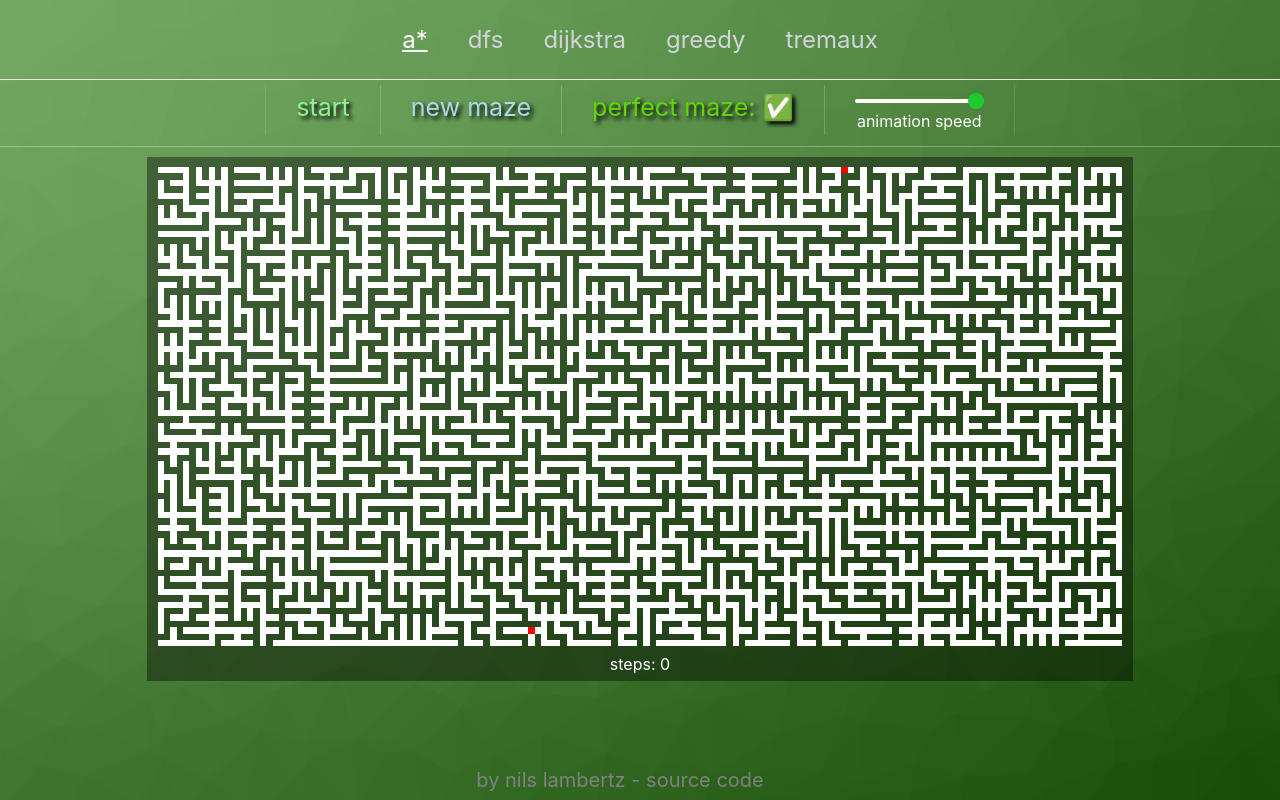
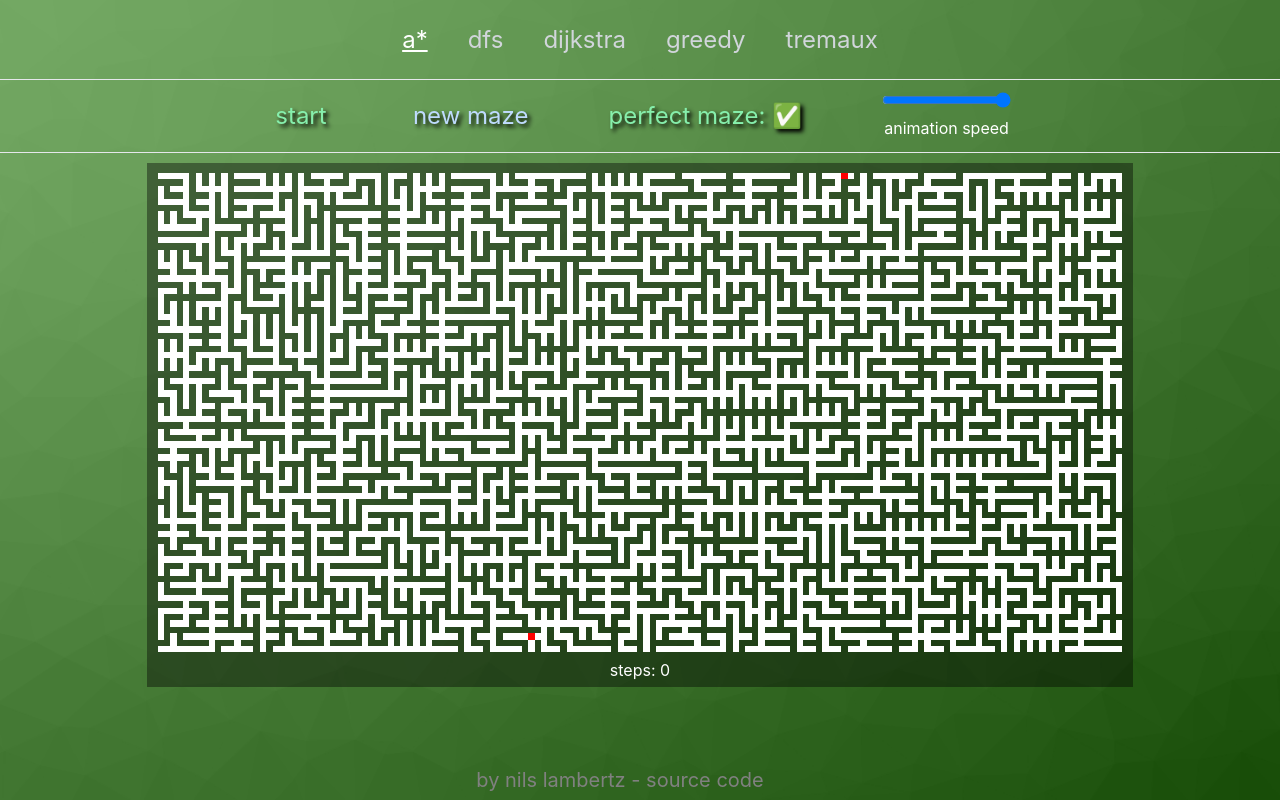
Before and after one commit to nilslambertz/pathfinding-algorithms, a React (Create React App) app: page / in a window 1280 px wide. Built offline with nearby package versions, Linux system fonts and the light colour scheme.

Commit message:
refactor SettingsBar to TypeScript and Tailwind

```diff
--- a/src/Components/Settings/SettingsBar.css
+++ /dev/null
@@ -1,131 +0,0 @@
-#settingsBar {
-    padding: 5px;
-    border-bottom: 1px solid rgba(255,255,255,0.3);
-    width: 100%;
-    user-select: none;
-    color: white;
-    text-align: center;
-}
-
-#settingsBar table {
-    height: 50px;
-    border-right: 1px solid rgba(255,255,255,0.1);
-    border-left: 1px solid rgba(255,255,255,0.1);
-    margin-left: -1px;
-    padding: 0 30px;
-    display: inline-block;
-    transition: opacity 0.3s;
-}
-
-#settingsBar table:first-child {
-    margin-left: 0;
-}
-
-#settingsBar table tbody {
-    padding: 0;
-    margin: 0;
-    transition: opacity 0.3s;
-}
-
-#settingsBar table tbody tr:only-child {
-    height: 46px;
-}
-
-.settingsButton {
-    text-shadow: 3px 3px 4px black;
-    font-size: 25px;
-    cursor: pointer;
-    transition: text-shadow 0.1s, opacity 0.3s;
-}
-
-.settingsButton:hover {
-    text-shadow: 4px 4px 6px black;
-}
-
-.noClickSetting {
-    cursor: pointer;
-}
-
-.disabledSetting tbody {
-    opacity: 0.1;
-}
-
-.disabledSetting .settingsButton {
-    text-shadow: 3px 3px 4px black;
-    cursor: default;
-}
-
-#newMaze {
-    color: lightblue;
-}
-
-input[type=range] {
-    width: 100%;
-    background-color: transparent;
-    -webkit-appearance: none;
-}
-input[type=range]:focus {
-    outline: none;
-}
-input[type=range]::-webkit-slider-runnable-track {
-    background: #ffffff;
-    border-radius: 25px;
-    width: 100%;
-    height: 4px;
-    cursor: pointer;
-}
-input[type=range]::-webkit-slider-thumb {
-    margin-top: -6.25px;
-    width: 16px;
-    height: 16px;
-    background: #1fca2e;
-    border-radius: 49px;
-    cursor: pointer;
-    -webkit-appearance: none;
-}
-input[type=range]:focus::-webkit-slider-runnable-track {
-    background: #ffffff;
-}
-input[type=range]::-moz-range-track {
-    background: #ffffff;
-    border-radius: 25px;
-    width: 100%;
-    height: 4px;
-    cursor: pointer;
-}
-input[type=range]::-moz-range-thumb {
-    width: 16px;
-    height: 16px;
-    background: #1fca2e;
-    border-radius: 49px;
-    cursor: pointer;
-}
-input[type=range]::-ms-track {
-    background: transparent;
-    color: transparent;
-    width: 100%;
-    height: 4px;
-    cursor: pointer;
-}
-input[type=range]::-ms-fill-lower {
-    background: #cfcfcf;
-    border-radius: 50px;
-}
-input[type=range]::-ms-fill-upper {
-    background: #ffffff;
-    border-radius: 50px;
-}
-input[type=range]::-ms-thumb {
-    width: 16px;
-    height: 16px;
-    background: #1fca2e;
-    border-radius: 49px;
-    cursor: pointer;
-    margin-top: 0;
-}
-input[type=range]:focus::-ms-fill-lower {
-    background: #ffffff;
-}
-input[type=range]:focus::-ms-fill-upper {
-    background: #ffffff;
-}
--- a/src/Components/Settings/SettingsBar.js
+++ /dev/null
@@ -1,68 +0,0 @@
-import React from 'react';
-import './SettingsBar.css';
-
-function SettingsBar({solved, animationRunning, animationSpeed, newMazeClick, animationClick, changeSpeed, perfectMaze, setPerfectMaze}) {
-    const playStyle = {
-        color: "lightgreen"
-    }
-    const stopStyle = {
-        color: "orange"
-    }
-
-    let perfectMazeStyle = {
-        color: perfectMaze ? "#62D40C" : "#E98A45"
-    }
-
-    return (
-        <div id="settingsBar">
-            <div id="settingsDiv">
-                <table>
-                    <tbody>
-                    <tr>
-                        <td className={"settingsButton" + (solved ? " noClickSetting" : "")} rowSpan="2" style={animationRunning ? stopStyle : playStyle} onClick={animationClick}>
-                            {animationRunning ? "stop" : "start"}
-                        </td>
-                    </tr>
-                    </tbody>
-                </table>
-                <table className={(animationRunning ? "disabledSetting" : "")}>
-                    <tbody>
-                    <tr>
-                        <td id="newMaze" className="settingsButton" rowSpan="2" onClick={newMazeClick}>
-                            new maze
-                        </td>
-                    </tr>
-                    </tbody>
-                </table>
-                <table className={(animationRunning ? "disabledSetting" : "")}>
-                    <tbody>
-                    <tr>
-                        <td id="perfectMaze" style={perfectMazeStyle} className="settingsButton" rowSpan="2" onClick={() => {
-                            if(animationRunning) return;
-                            setPerfectMaze(!perfectMaze)
-                        }}>
-                            perfect maze: {perfectMaze ? "✅" : "❌"}
-                        </td>
-                    </tr>
-                    </tbody>
-                </table>
-                {<table className={(animationRunning ? "disabledSetting" : "")}>
-                    <tbody>
-                    <tr>
-                        <td>
-                            <input type="range" min="10" max="500" value={animationSpeed} onChange={changeSpeed}/>
-                        </td>
-                    </tr>
-                    <tr>
-                        <td>
-                            animation speed
-                        </td>
-                    </tr>
-                    </tbody>
-                </table>}
-            </div>
-        </div>
-    );
-}
-
-export default SettingsBar;
--- /dev/null
+++ b/src/Components/Settings/SettingsBar.tsx
@@ -0,0 +1,71 @@
+import React from "react";
+
+interface SettingsBarProps {
+  animationRunning: boolean;
+  animationSpeed: number;
+  newMazeClick: () => void;
+  animationClick: () => void;
+  changeSpeed: (e: React.ChangeEvent<HTMLInputElement>) => void;
+  perfectMaze: boolean;
+  setPerfectMaze: (perfectMaze: boolean) => void;
+}
+
+function SettingsBar({
+  animationRunning,
+  animationSpeed,
+  newMazeClick,
+  animationClick,
+  changeSpeed,
+  perfectMaze,
+  setPerfectMaze,
+}: SettingsBarProps) {
+  return (
+    <div className="p-3 border-b flex flex-row justify-center items-center text-white gap-20 select-none">
+      <div
+        className={
+          "text-2xl w-16 text-center text-shadow hover:text-shadow-blurred cursor-pointer " +
+          (animationRunning ? "text-orange-500" : "text-green-300")
+        }
+        onClick={animationClick}
+      >
+        {animationRunning ? "stop" : "start"}
+      </div>
+      <div
+        className={
+          "text-2xl transition-opacity text-shadow hover:text-shadow-blurred cursor-pointer text-blue-200 " +
+          (animationRunning ? "opacity-10" : "")
+        }
+        onClick={newMazeClick}
+      >
+        new maze
+      </div>
+      <div
+        className={
+          "text-2xl transition-opacity text-shadow hover:text-shadow-blurred cursor-pointer text-blue-200 " +
+          (animationRunning ? " opacity-10 " : "") +
+          (perfectMaze ? "  text-green-300" : " text-orange-400")
+        }
+        onClick={() => (!animationRunning ? setPerfectMaze(!perfectMaze) : "")}
+      >
+        perfect maze: {perfectMaze ? "✅" : "❌"}
+      </div>
+      <div
+        className={
+          "flex flex-col gap-2 items-center transition-opacity " +
+          (animationRunning ? "opacity-10" : "")
+        }
+      >
+        <input
+          type="range"
+          min="10"
+          max="500"
+          value={animationSpeed}
+          onChange={changeSpeed}
+        />
+        <span>animation speed</span>
+      </div>
+    </div>
+  );
+}
+
+export default SettingsBar;
--- a/src/index.css
+++ b/src/index.css
@@ -1,6 +1,16 @@
 @tailwind base;
 @tailwind components;
 @tailwind utilities;
+
+@layer utilities {
+  .text-shadow {
+    text-shadow: 3px 3px 4px black;
+    transition: text-shadow 0.1s;
+  }
+  .text-shadow-blurred {
+    text-shadow: 4px 4px 6px black;
+  }
+}
 
 * {
   margin: 0;
```
